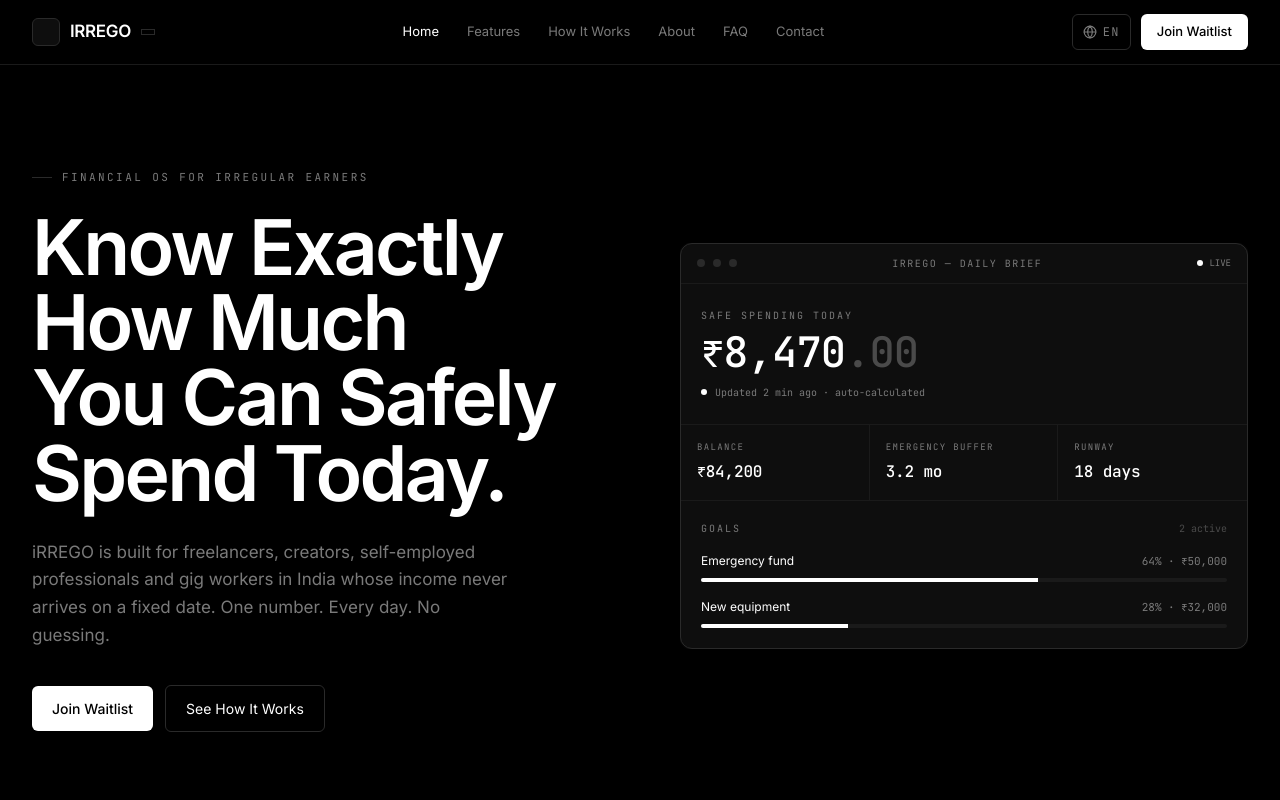
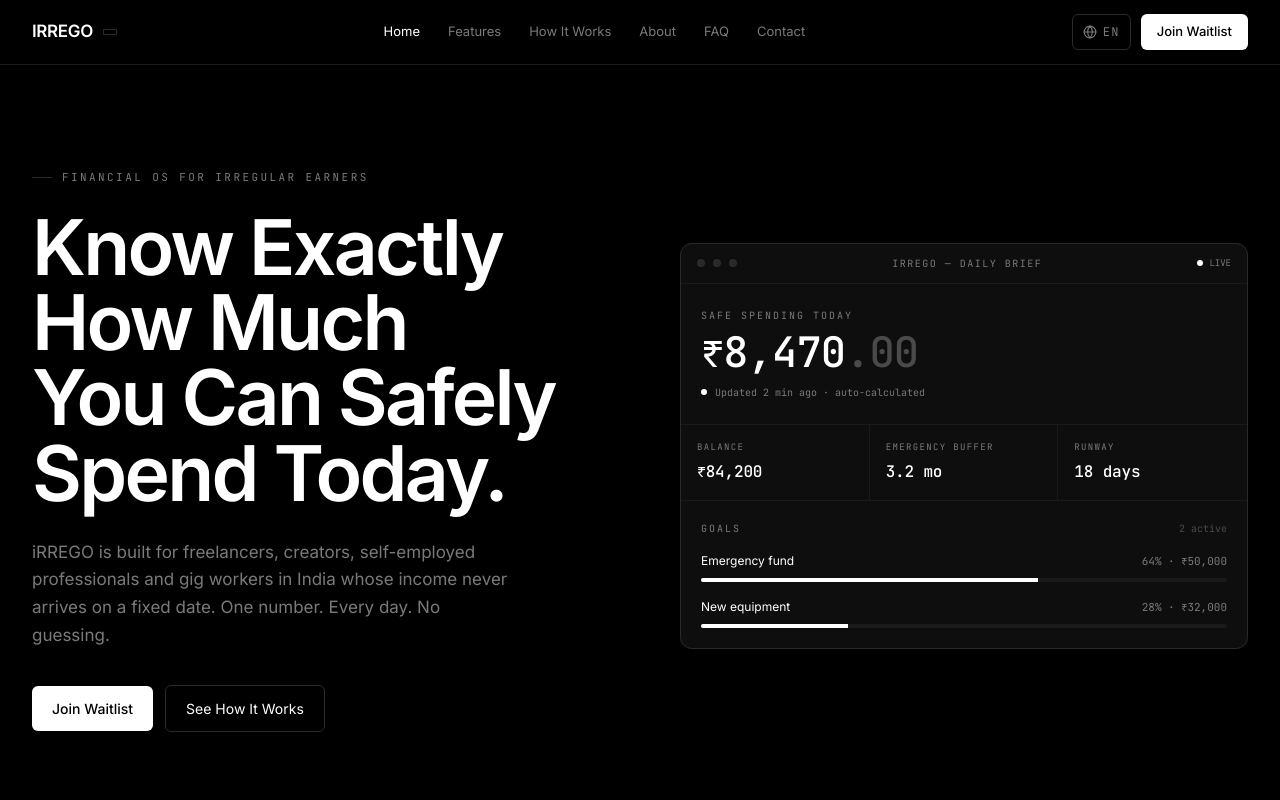
Before and after one commit to Hariom377/Clarity, a React (Vite) app: page / in a window 1280 px wide. Shown: the top 800 px of the page. Built offline with nearby package versions, Linux system fonts and the light colour scheme.

Commit message:
Update Logo.tsx

```diff
--- a/src/components/Logo.tsx
+++ b/src/components/Logo.tsx
@@ -5,14 +5,19 @@
   return (
     <Link to="/" onClick={onClick} className="flex items-center gap-2.5" aria-label={brand.name}>
       {/* Mark — driven by brand.mark */}
-      <span className="flex h-7 w-7 items-center justify-center rounded-md border border-line2 bg-card">
+
+      { /* <span className="flex h-7 w-7 items-center justify-center rounded-md border border-line2 bg-card">
         <span className="font-mono text-[13px] font-semibold leading-none text-paper">{brand.mark}</span>
-      </span>
+      </span> */ }
+
+
       <span className="text-[17px] font-semibold tracking-[-0.02em] text-paper">{brand.name.toUpperCase()}</span>
       {brand.suffix && (
         <span className="border border-line2 px-1.5 py-0.5 font-mono text-[9px] tracking-[0.15em] text-muted">
           {brand.suffix}
         </span>
+
+
       )}
     </Link>
   );
```
